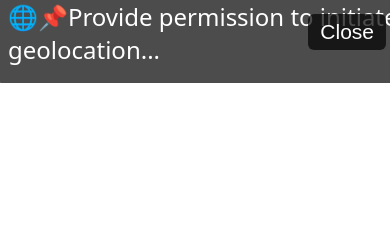
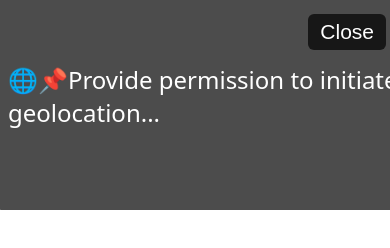
Before and after one commit to rikki3/roguegamestudio, a plain HTML site: page satcon/satcon.html in a window 390 px wide. Shown: the top 248 px of the page. Drawn offline with nearby package versions, Linux system fonts and the light colour scheme.

Commit message:
Mobile testing
height:25vh;...

```diff
--- a/satcon/satcon.html
+++ b/satcon/satcon.html
@@ -2,12 +2,13 @@
 <html lang="en">
 <style>
 #status-overlay {
+	overlay: none;
     position: absolute;
     top: 12px;
     left: 50%;
     transform: translateX(-50%);
     z-index: 9999;
-	height:10vh;
+	height:25vh;
 	margin-top: -12px;
 
     background: rgba(0, 0, 0, 0.7);
```
